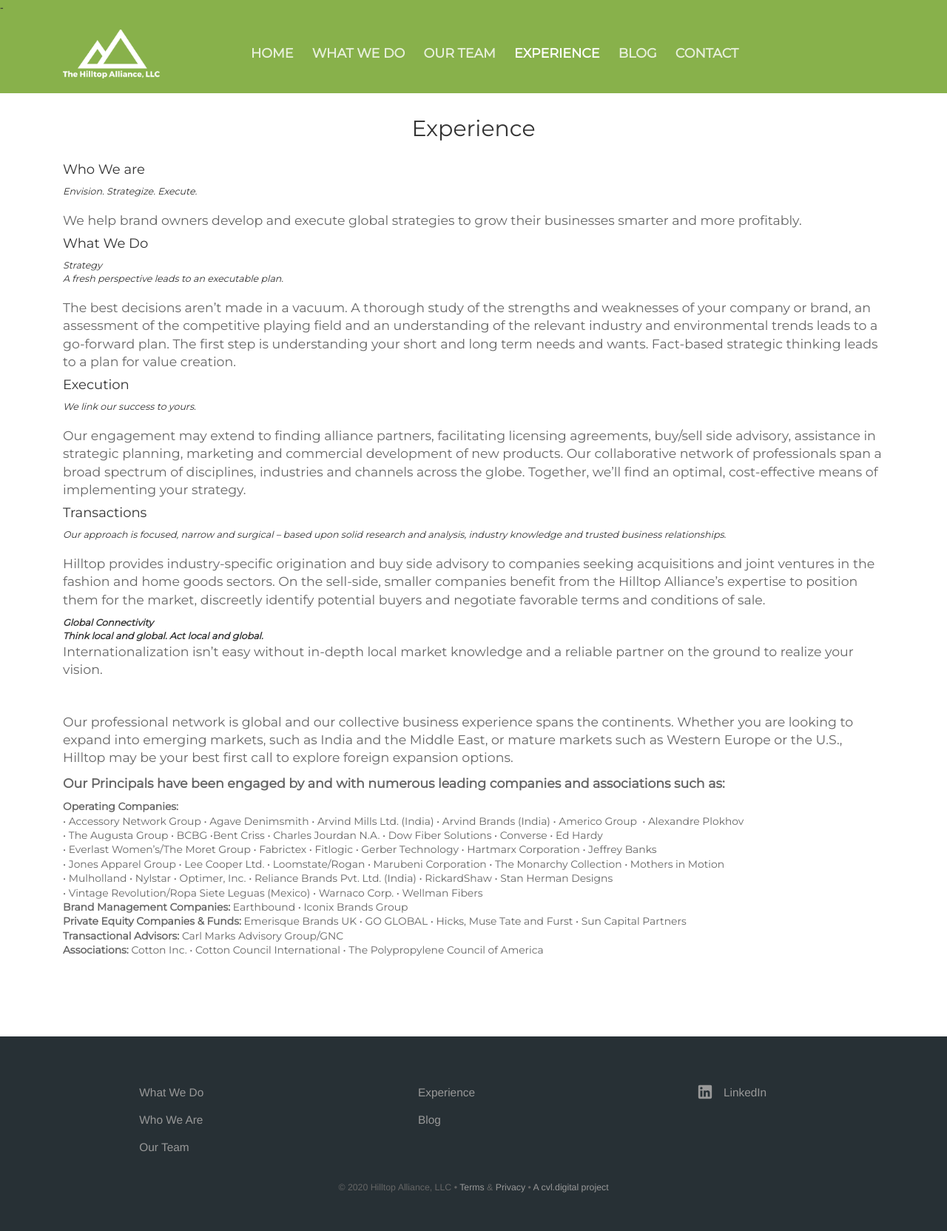
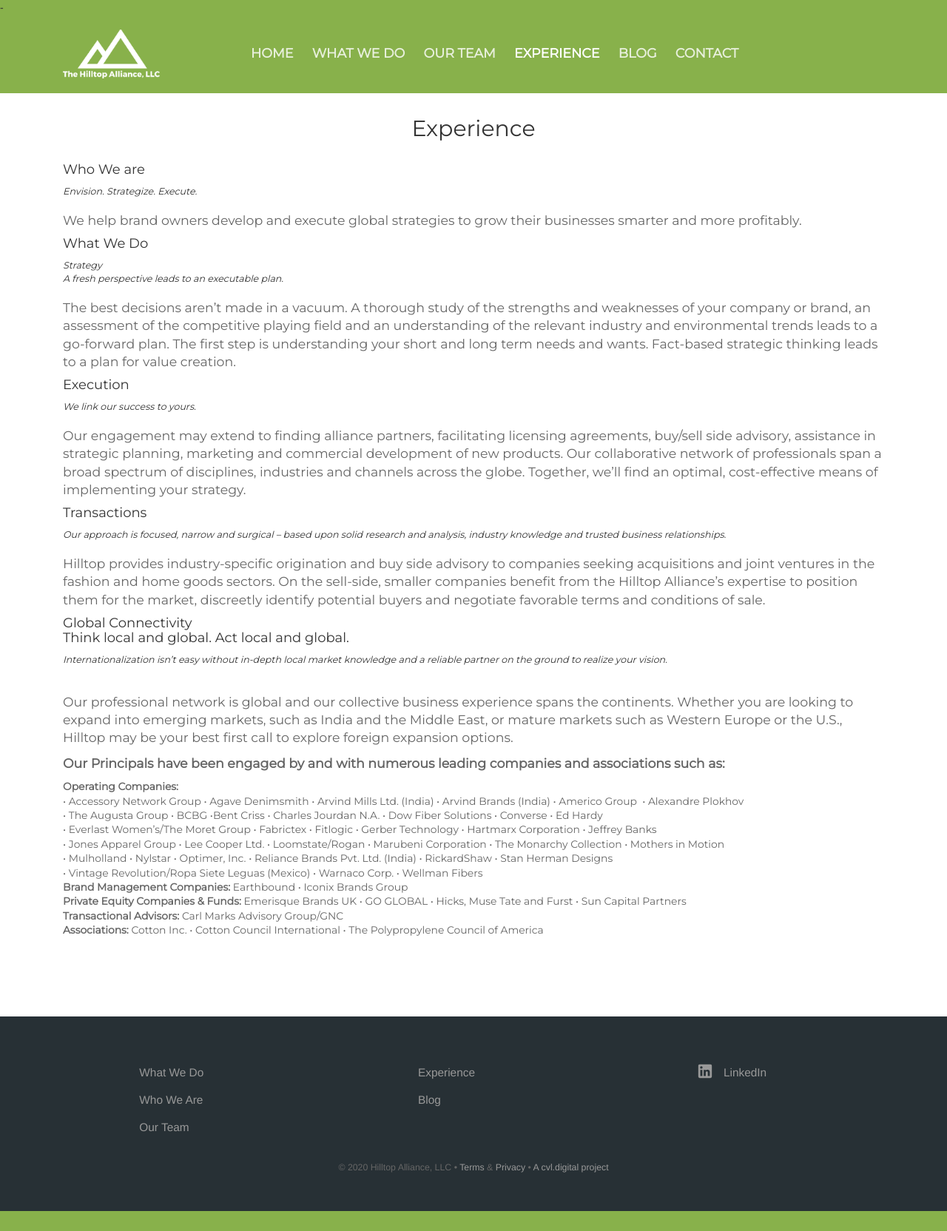
Before and after one commit to Freelance-Repos/Hilltop-Alliance, a Jekyll site: the page built from clients.html, in a window 1280 px wide. Shown: the whole page at 74% size. Built offline with Jekyll 4.4.1, drawn with Linux system fonts in a browser that asks for light colours; after the commit the page ends 1637 px from its top, so only the background shows below that.

Commit message:
Update clients.html

```diff
--- a/clients.html
+++ b/clients.html
@@ -61,10 +61,10 @@ description: ''
    <p class="editable">
    	Hilltop provides industry-specific origination and buy side advisory to companies seeking acquisitions and joint ventures in the fashion and home goods sectors. On the sell-side, smaller companies benefit from the Hilltop Alliance&rsquo;s expertise to position them for the market, discreetly identify potential buyers and negotiate favorable terms and conditions of sale.
    </p>
-   <i class="editable">
-   	<b>Global Connectivity<br />Think local and global. Act local and global.</b>
-   </i>
-   <p class="editable"> Internationalization isn’t easy without in-depth local market knowledge and a reliable partner on the ground to realize your vision.<br /></p>
+   <h4 class="editable">
+   	Global Connectivity<br />Think local and global. Act local and global.
+   </h4>
+   <i class="editable"> Internationalization isn’t easy without in-depth local market knowledge and a reliable partner on the ground to realize your vision.<br /></i>
 </div>
 
 <br />
```
